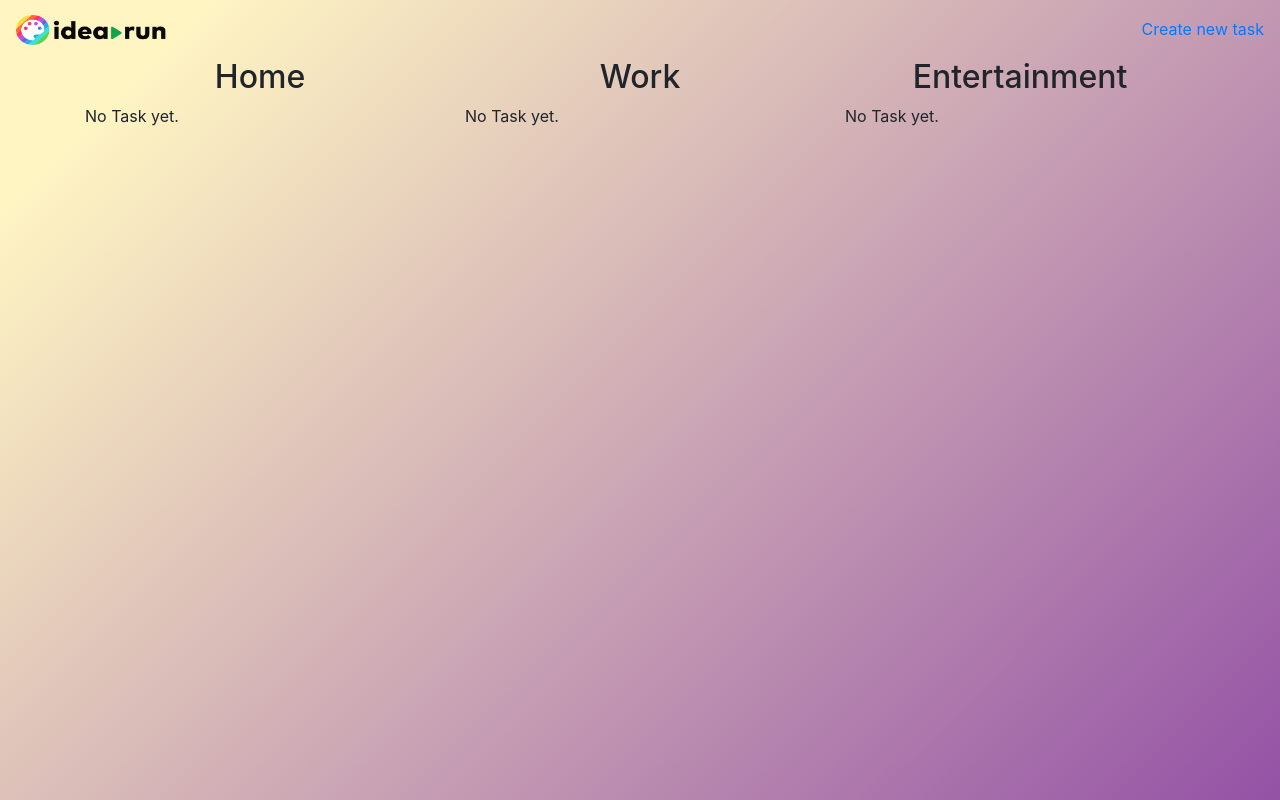
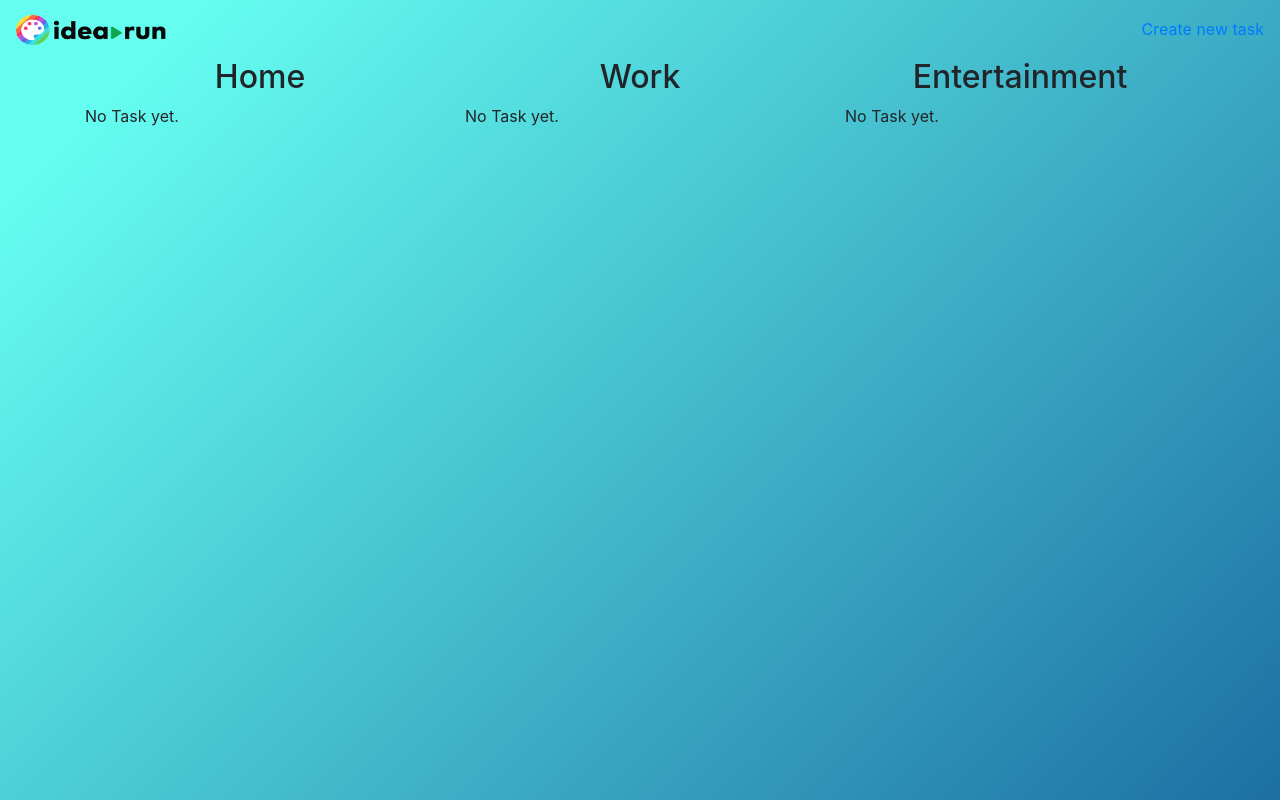
Before and after one commit to mansourmahboubi/django-taskmanager, a Django app: page / in a window 1280 px wide. Run offline with Django 3.2, Linux system fonts and the light colour scheme; data that the repository does not hold is empty; some libraries are stand-ins or nearby versions.

Commit message:
gradiant change

```diff
--- a/static/style.css
+++ b/static/style.css
@@ -18,7 +18,7 @@ body {
 }
 /* https://webkul.github.io/coolhue/ */
 body{
-background-image: linear-gradient( 135deg, #FFF5C3 10%, #9452A5 100%);
+  background-image: linear-gradient( 135deg, #65FDF0 10%, #1D6FA3 100%);
 }
 /* https://www.w3schools.com/howto/howto_css_custom_scrollbar.asp */
 /* width */
```
